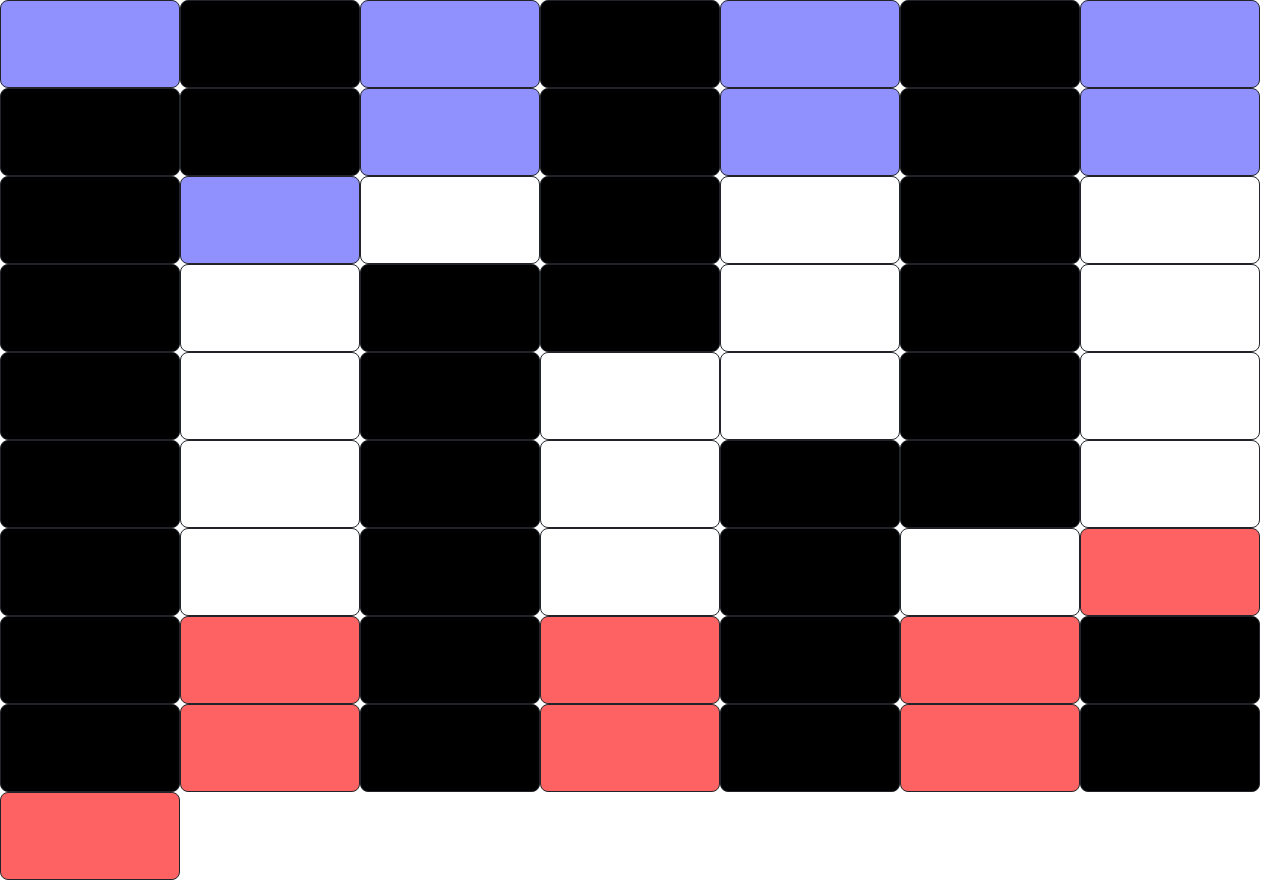
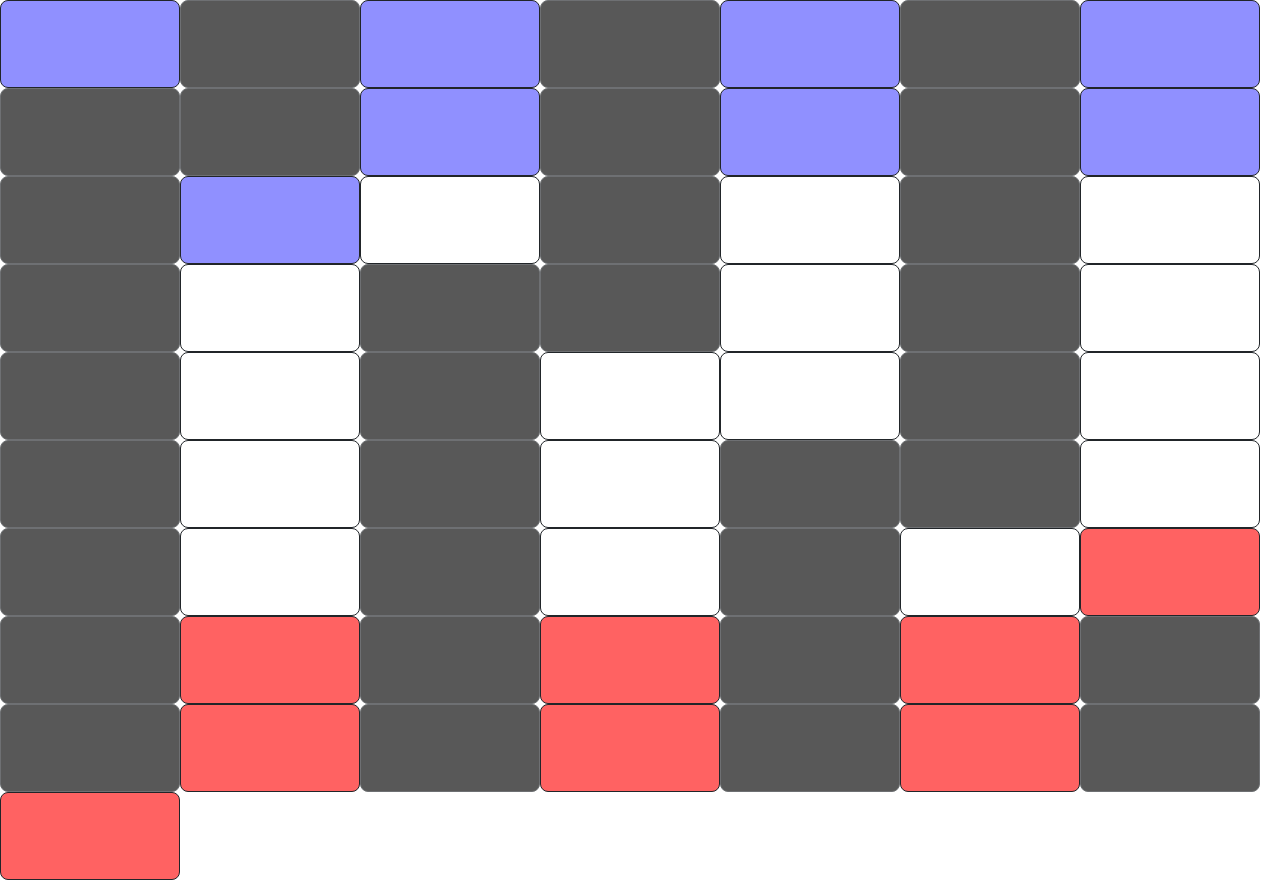
Before and after one commit to dnmtt09/checkers-game, an Angular app: page / in a window 1280 px wide. Both pictures are taken after a click on the button "rosso". Built offline with nearby package versions, Linux system fonts and the light colour scheme.

Commit message:
cleanup code

```diff
--- a/src/app/components/chessboard/chessboard.component.html
+++ b/src/app/components/chessboard/chessboard.component.html
@@ -1,5 +1,7 @@
 <button
+  [disabled]="chess === 'black'"
   *ngFor="let chess of chessboard"
+  [id]="getIdPiece(chess)"
   [ngClass]="{
     'black-color': chess === 'black',
     'white-color': chess === 'white',
--- a/src/app/components/chessboard/chessboard.component.ts
+++ b/src/app/components/chessboard/chessboard.component.ts
@@ -1,6 +1,6 @@
 import { CommonModule } from '@angular/common';
 import { Component, Input, OnInit } from '@angular/core';
-import { Game } from '../../services/Game';
+import { GameService } from '../../services/GameService';
 import { Color } from '../../shared/enum/enumPlayer';
 
 @Component({
@@ -13,11 +13,27 @@ import { Color } from '../../shared/enum/enumPlayer';
 export class ChessboardComponent implements OnInit {
   chessboard: string[] = [];
   @Input() color: Color | null = null;
+  private _idPiece: number = 0;
 
-  constructor(private gameService: Game) {}
+  constructor(private gameService: GameService) {}
 
   ngOnInit(): void {
     this.chessboard = this.gameService.getChessboard();
     this.gameService.initializePlayers(this.color!);
   }
+
+  getIdPiece(chess: string): string {
+    let id: string = '';
+    switch (chess) {
+      case 'red':
+        id = 'id-red';
+        break;
+      case 'blue':
+        id = 'id-blue';
+        break;
+      default:
+        id = 'none';
+    }
+    return id;
+  }
 }
--- a/src/app/services/Game.ts
+++ b/src/app/services/GameService.ts
@@ -3,7 +3,7 @@ import { Player } from '../shared/classes/player';
 import { Color } from '../shared/enum/enumPlayer';
 
 @Injectable({ providedIn: 'root' })
-export class Game {
+export class GameService {
   private chessboard: string[] = [];
   private isOdd: boolean = true;
   private readonly totalChess: number = 64;
```
